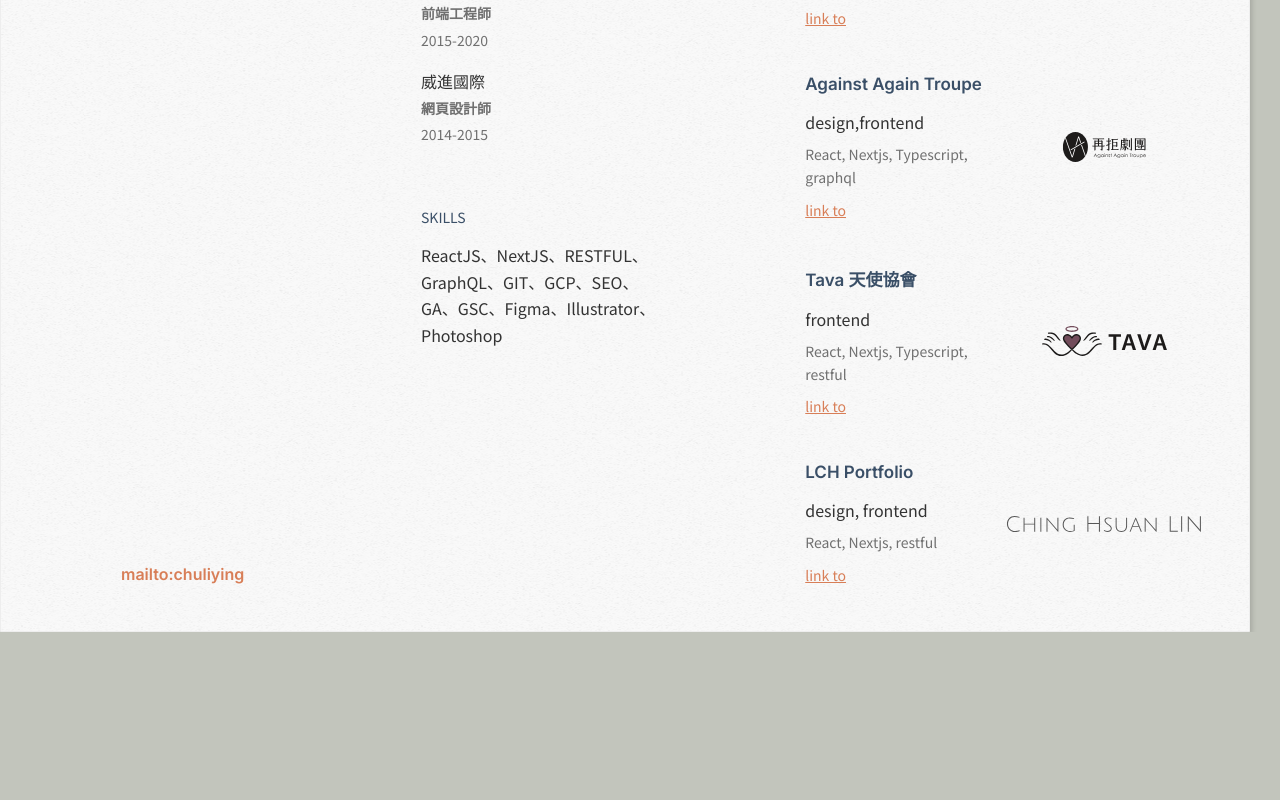
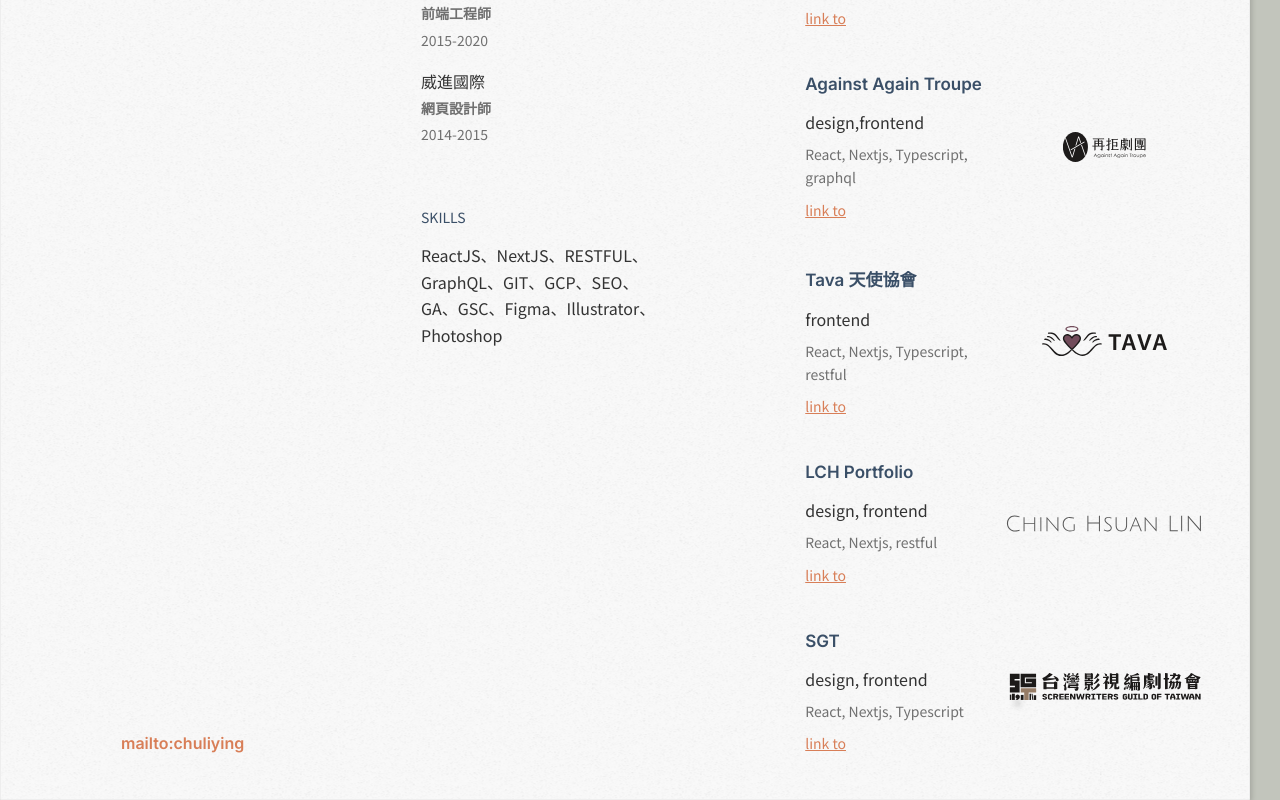
Before and after one commit to Chuliying/chuliying, a Next.js app: page / in a window 1280 px wide. Shown: the part 946-1746 px from the top of the page. Before the commit the page ends 1578 px from the top, so only its background shows below. Built offline with nearby package versions, Linux system fonts and the light colour scheme.

Commit message:
更新 .gitignore 檔案以排除不必要的檔案，新增 SGT 標誌 SVG 檔案至公共圖像資料夾，並在 Works 組件中新增 SGT 公司的工作項目，調整圖像顯示高度。

```diff
--- a/src/components/Works.tsx
+++ b/src/components/Works.tsx
@@ -7,6 +7,7 @@ interface Work {
   jr: string
   skills: string
   logo: string
+  height?: number
 }
 
 const works: Work[] = [
@@ -66,6 +67,14 @@ const works: Work[] = [
     skills: 'React, Nextjs, restful',
     logo: require('../../public/images/logo/ch-logo.svg'),
   },
+  {
+    link: 'https://www.sgt.org.tw/',
+    company: 'SGT',
+    jr: 'design, frontend',
+    skills: 'React, Nextjs, Typescript',
+    logo: require('../../public/images/logo/sgt.svg'),
+    height: 40,
+  },
 ]
 
 const Works = () => {
@@ -85,8 +94,12 @@ const Works = () => {
                   <p className='p-2'>{work.skills}</p>
                   <span>link to</span>
                 </div>
-                <div className='works__image'>
-                  <Image src={work.logo} alt={work.company} />
+                <div className='works__image '>
+                  <Image
+                    src={work.logo}
+                    alt={work.company}
+                    height={work.height ?? 30}
+                  />
                 </div>
               </li>
             </a>
--- a/src/pages/styles/index.scss
+++ b/src/pages/styles/index.scss
@@ -228,9 +228,7 @@ p {
             &.main-margin-md {
                 margin-bottom: 0;
             }
-            img {
-                height: 25px;
-            }
+
             @media (max-width: 900px) {
                 border-bottom: none;
             }
@@ -286,7 +284,6 @@ p {
             }
             img {
                 transition: all 0.5s;
-                height: 30px;
                 width: auto;
                 filter: grayscale(0.8);
 
```
Also changed, not shown: public/images/logo/sgt.svg (added), 1 other file (tests, documents, lock files or other folders).
